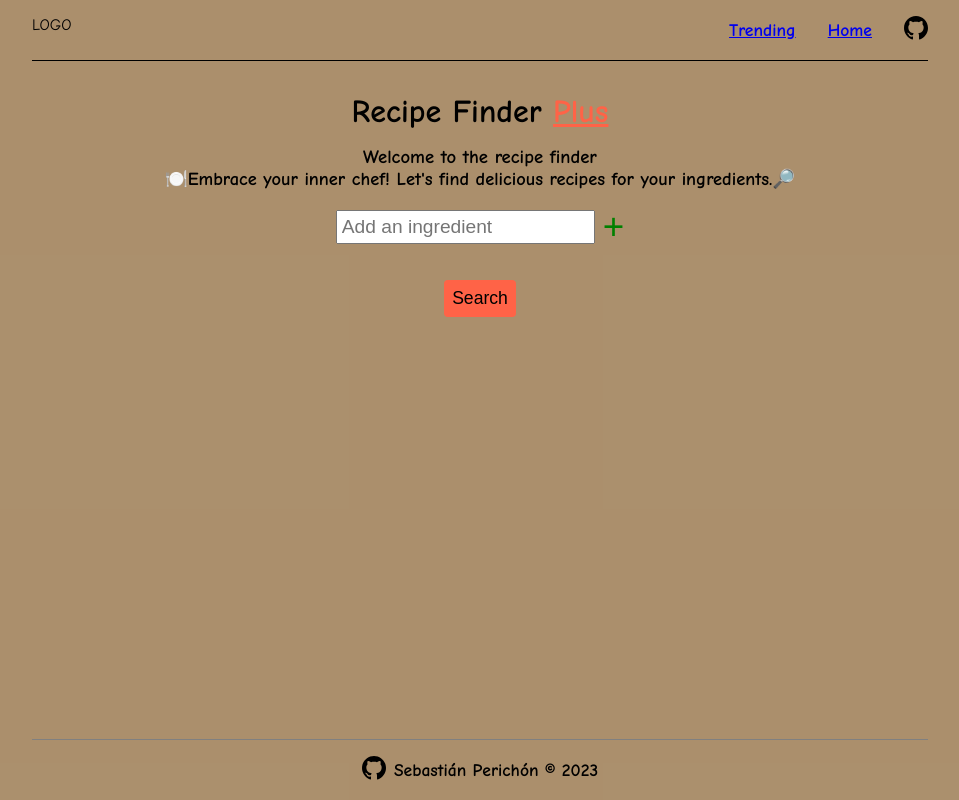
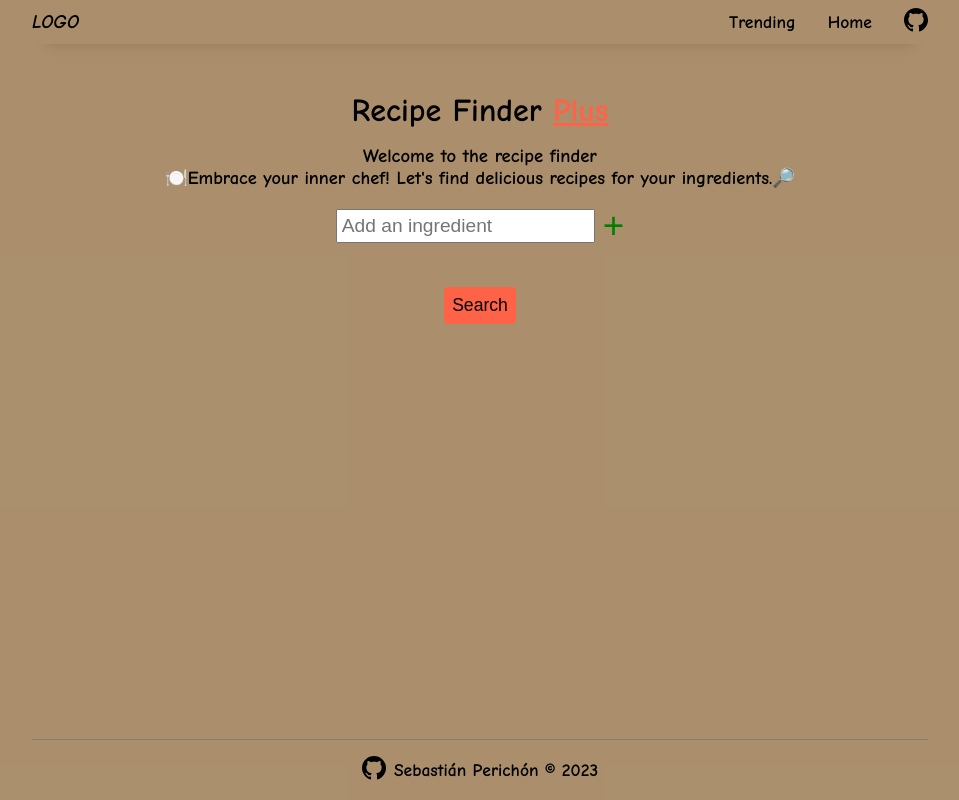
Before and after one commit to modestsp/RecipeFinderPlusClient, a React (Vite) app: page / in a window 1280 px wide. Shown: the whole page, without its empty margins (160-1119 px from the left). Built offline with nearby package versions, Linux system fonts and the light colour scheme.

Commit message:
Added styles

```diff
--- a/src/styles/App.module.css
+++ b/src/styles/App.module.css
@@ -21,6 +21,7 @@
 
 .title {
   margin-bottom: 1rem;
+  margin-top: 3rem;
 }
 
 .plus {
@@ -55,14 +56,17 @@
   display: flex;
   padding: 1rem;
   gap: 1rem;
+  flex-wrap: wrap;
 }
 
 .paramsListItem {
   display: flex;
   gap: 0.25rem;
-  /* padding: 1rem; */
+  padding: 0.15rem;
   align-items: center;
   font-weight: 700;
+  border: 1px solid gray;
+  border-radius: 0.25rem;
 }
 
 .removeParamButton {
@@ -84,12 +88,18 @@
   border-radius: 0.25rem;
   font-size: 1.1rem;
   margin-bottom: 2rem;
+  margin-top: 0.5rem;
 }
 
 .recipesContainer {
   display: flex;
   flex-direction: column;
   gap: 1rem;
+}
+
+.errorMsg {
+  font-size: 1.2rem;
+  font-weight: 700;
 }
 
 @media only screen and (min-width: 768px) {
--- a/src/styles/Layout.module.css
+++ b/src/styles/Layout.module.css
@@ -20,12 +20,15 @@
 .header {
   display: flex;
   justify-content: space-between;
+  align-items: center;
   /* background-color: aquamarine; */
   min-width: 100%;
-  padding: 1rem 0 1rem 0;
-  margin-bottom: 2rem;
+  padding: 0.5rem 0 0.5rem 0;
+  /* margin-bottom: 2rem; */
   /* padding: 2rem; */
-  border-bottom: 1px solid black;
+  /* border-bottom: 1px solid black; */
+  /* box-shadow: 0 0 0.375rem rgba(0, 0, 0, 0.15); */
+  box-shadow: 0px 15px 15px -15px rgba(0, 0, 0, 0.15);
 }
 
 .header ul {
@@ -35,8 +38,22 @@
   align-items: center;
 }
 
+.logo {
+  font-size: 1.2rem;
+  font-weight: 700;
+  font-style: italic;
+}
+
+.logo span {
+  color: tomato;
+  text-decoration: underline;
+  margin-left: 0.1rem;
+}
 .link {
   font-size: 1.1rem;
+  text-decoration: none;
+  color: black;
+  /* cursor: pointer; */
 }
 
 .footer {
--- a/src/styles/RecipeCard.module.css
+++ b/src/styles/RecipeCard.module.css
@@ -4,6 +4,15 @@
   /* border: 1px solid rgba(0, 0, 0, 0.315); */
   border-radius: 0.25rem;
   box-shadow: rgba(0, 0, 0, 0.24) 0px 3px 8px;
+  /* background-color: aqua; */
+}
+
+.container:hover {
+  cursor: pointer;
+}
+
+.container:hover > .recipeTitle {
+  text-decoration: underline;
 }
 
 .recipeTitle {
--- a/src/styles/RecipePage.module.css
+++ b/src/styles/RecipePage.module.css
@@ -1,13 +1,14 @@
-.recipeInfoContainer{
+.recipeInfoContainer {
   position: relative;
 }
 
-.recipeTitle{
-    margin-bottom: 0.5rem;
-    font-size: 1.5rem;
+.recipeTitle {
+  margin-top: 1rem;
+  margin-bottom: 1rem;
+  font-size: 1.6rem;
 }
 
-.recipeReadyInMinutes{
+.recipeReadyInMinutes {
   background-color: gainsboro;
   position: absolute;
   padding: 0.5rem;
@@ -16,18 +17,18 @@
   border: 1px solid gray;
 }
 
-.recipeImage{
+.recipeImage {
   width: 350px;
   height: 250px;
   margin-bottom: 0.5rem;
 }
 
-.ingredientsTitle{
+.ingredientsTitle {
   margin-bottom: 0.5rem;
   font-size: 1.5rem;
 }
 
-.ingredientsList{
+.ingredientsList {
   display: flex;
   flex-direction: column;
   gap: 0.5rem;
@@ -40,17 +41,17 @@
   font-weight: 600;
 }
 
-.instructionsTitle{
+.instructionsTitle {
   font-size: 1.5rem;
   margin-bottom: 0.5rem;
 }
 
-.stepsContainer{
+.stepsContainer {
   display: flex;
   flex-direction: column;
 }
 
-.stepContainer{
+.stepContainer {
   background-color: aliceblue;
   padding: 0.25rem;
   border: 1px solid black;
@@ -58,13 +59,13 @@
   margin-bottom: 1rem;
 }
 
-.stepContainer h2{
+.stepContainer h2 {
   margin-bottom: 0.5rem;
   font-size: 1.4rem;
   font-weight: 700;
 }
 
-.stepContainer p{
+.stepContainer p {
   font-weight: 600;
   font-size: 1.1rem;
 }
--- a/src/styles/Trending.module.css
+++ b/src/styles/Trending.module.css
@@ -2,4 +2,37 @@
   display: flex;
   flex-direction: column;
   gap: 2rem;
+  /* background-color: aqua; */
 }
+
+.title {
+  font-size: 2.5rem;
+  text-decoration: underline;
+}
+.recipesContainer {
+  display: flex;
+  flex-direction: column;
+  gap: 1rem;
+  /* width: 250px;
+  height: 250px; */
+  /* background-color: black; */
+  width: 330px;
+}
+
+@media only screen and (min-width: 768px) {
+  .recipesContainer {
+    width: 500px;
+  }
+}
+
+@media only screen and (min-width: 1024px) {
+  .recipesContainer {
+    width: 650px;
+  }
+}
+
+@media only screen and (min-width: 1400px) {
+  /* .recipesContainer {
+    width: 750px;
+  } */
+}
```
Lines whose indentation alone changed are shown as unchanged.
